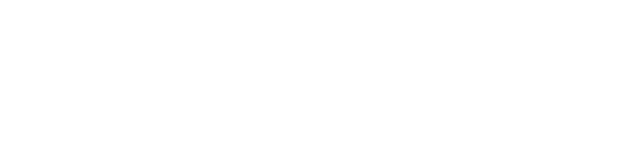
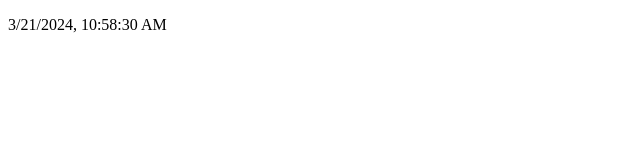
Before and after one commit to acciojob/clock-Prateek0712, a website: page main.html in a window 1280 px wide. Shown: the whole page, without its empty margins (0-640 px from the left). Drawn offline with Linux system fonts and the light colour scheme.

Commit message:
created a submission

```diff
--- a/main.html
+++ b/main.html
@@ -6,8 +6,9 @@
 	<link rel="stylesheet" href="styles.css">
 </head>
 
-<body>
+<body onload="timeCount()">
 	<!-- the entire body must be written by student -->
+	<p id="timer"></p>
     <script type="text/javascript" src="./script.js">
 </script>
 
--- a/script.js
+++ b/script.js
@@ -1 +1,33 @@
 //your JS code here. If required.
+function timeCount(){
+	let  dt=new  Date();
+	let day=dt.getDate();
+	let month=dt.getMonth();
+	let year= dt.getFullYear();
+	let hr=dt.getHours();
+	let min=dt.getMinutes();
+	if(min<10)
+	{
+		min="0"+min;
+	}
+	let sec= dt.getSeconds();
+	if(sec<10)
+	{
+		sec="0"+sec;
+	}
+	let p_js=document.querySelector("#timer");
+	let dateStr=month+"/"+day+"/"+year;
+	let meridium= hr>=12 ? "PM" : "AM";
+	let timeStr= "";
+	if(hr>12)
+	{
+		hr=Math.floor(hr%12);
+	}
+	if(hr<10)
+	{
+		hr="0"+hr;
+	}
+	timeStr= hr+":"+min+":"+sec+" "+meridium;
+	p_js.innerHTML= dateStr+", "+timeStr;
+	setTimeOut("timeCount()",1000);
+}
```
